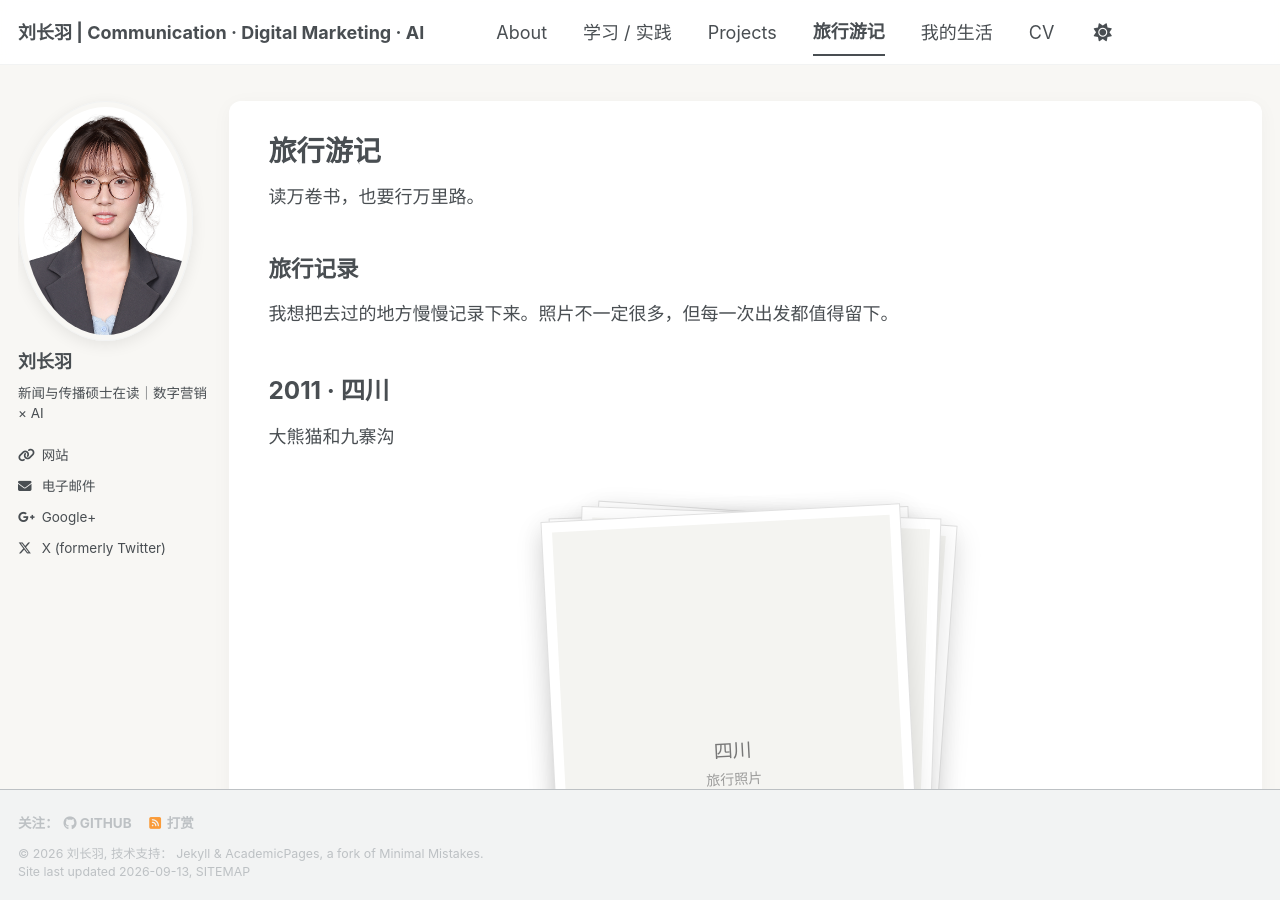
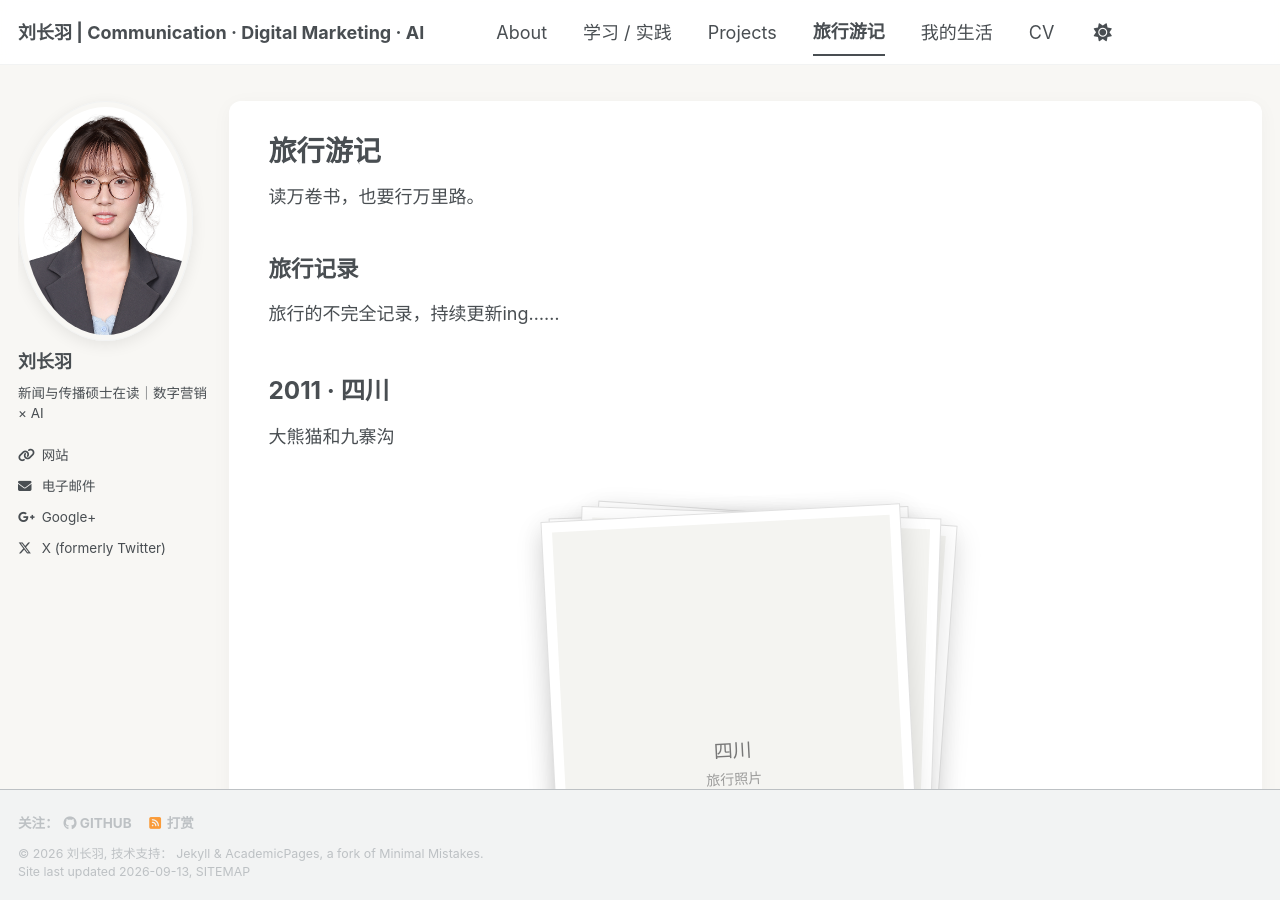
Before and after one commit to lunaalovegood2004-del/lunaalovegood2004-del.github.io, a Jekyll site: the page built from _pages/travel.md, in a window 1280 px wide and 900 px high. Built offline with Jekyll 4.4.1, drawn with Linux system fonts in a browser that asks for light colours; a style sheet for code colours, icons or effects is not loaded.

Commit message:
Update travel.md

```diff
--- a/_pages/travel.md
+++ b/_pages/travel.md
@@ -10,7 +10,7 @@ author: "Name Name"
 
 ## 旅行记录
 
-我想把去过的地方慢慢记录下来。照片不一定很多，但每一次出发都值得留下。
+旅行的不完全记录，持续更新ing……
 
 <div class="travel-memory-list">
 
```
